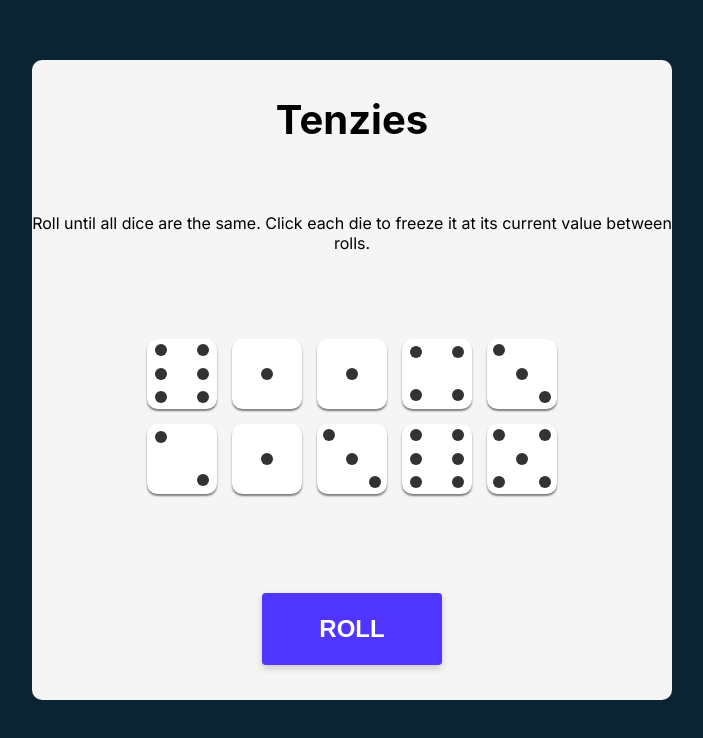
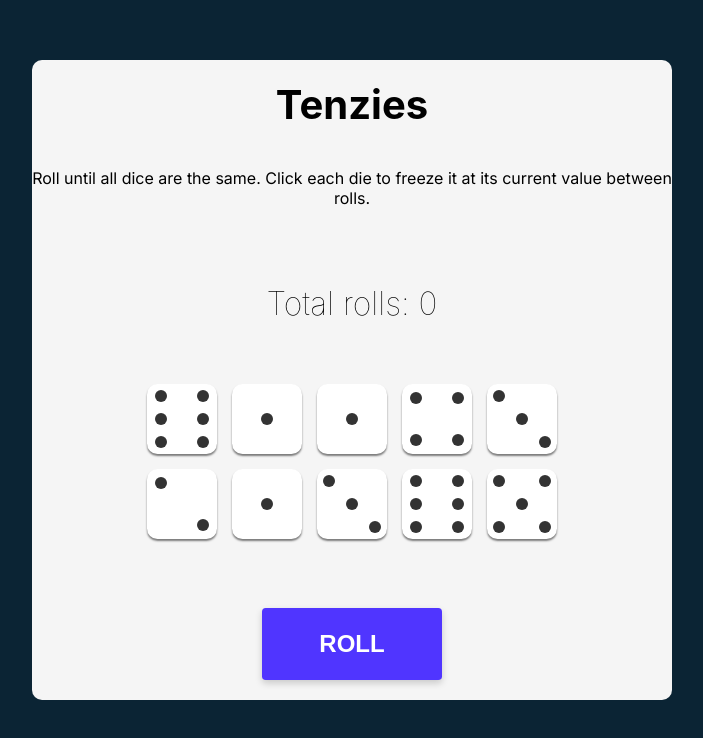
Before and after one commit to casp3rus/tenzies, a React (Create React App) app: page / in a window 1280 px wide. Shown: the top 738 px of the page, without its empty margins (288-991 px from the left). Built offline with nearby package versions, Linux system fonts and the light colour scheme.

Commit message:
add total roll stat

```diff
--- a/src/App.css
+++ b/src/App.css
@@ -22,6 +22,10 @@ main {
     text-align: center;
 }
 
+.stats {
+  font-weight: 100;
+}
+
 .dice-container {
   display: grid;
   grid-template-columns: repeat(5, 1fr);
@@ -40,6 +44,10 @@ main {
   box-shadow: 0px 2px 2px rgba(0, 0, 0, 0.50);
   border-radius: 15%;
   cursor: pointer;
+}
+
+.face:hover {
+  box-shadow: 0px 2px 2px rgba(0, 0, 0, 0.75);
 }
 
 .pip {
--- a/src/App.js
+++ b/src/App.js
@@ -9,6 +9,7 @@ function App() {
 
   const [dice, setDice] = useState(allNewDice())
   const [tenzies, setTenzies] = useState(false)
+  const [rolls, setRolls] = useState(0)
 
   useEffect(() => {
     dice.every((die) => die.isHeld && dice[0].value === die.value) ?
@@ -31,8 +32,10 @@ function App() {
   function rollDice() {
     if (!tenzies) {
       setDice(prevDice => prevDice.map(die => die.isHeld ? die : generateNewDie()))
+      setRolls(prevRolls => prevRolls + 1)
     } else {
       setTenzies(false)
+      setRolls(0)
       setDice(allNewDice())
     }
   }
@@ -57,6 +60,7 @@ function App() {
       {tenzies && <Confetti />}
       <h1 className="title">Tenzies</h1>
       <p className="instructions">Roll until all dice are the same. Click each die to freeze it at its current value between rolls.</p>
+      <h1 className='stats'>Total rolls: {rolls}</h1>
       <div className="dice-container">
         {diceElements}
       </div>
```
